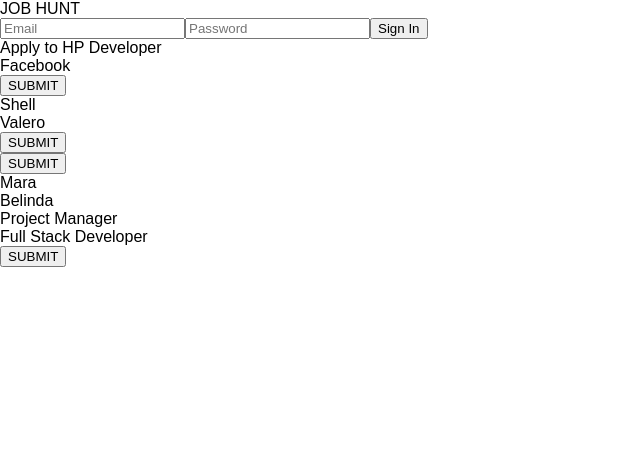
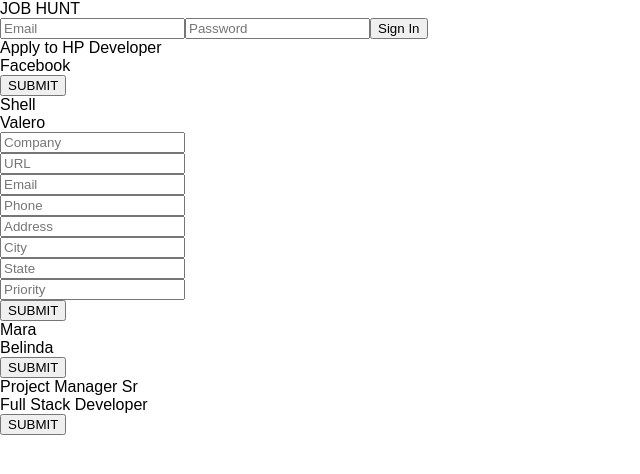
Before and after one commit to adavila0329/job-hunt, a React (Create React App) app in the folder client/: page / in a window 1280 px wide. Shown: the top 474 px of the page, without its empty margins (0-640 px from the left). Built offline with nearby package versions, Linux system fonts and the light colour scheme; no server answers.

Commit message:
fixed display added form

```diff
--- a/client/src/App.js
+++ b/client/src/App.js
@@ -23,8 +23,8 @@
         <EditActivities />
         <ViewCompanies />
         <EditCompanies />
+        <ViewContacts />
         <EditContacts />
-        <ViewContacts />
         <ViewJobOpenings />
         <EditJobOpenings />
 
--- a/client/src/pages/EditActivities.js
+++ b/client/src/pages/EditActivities.js
@@ -5,8 +5,8 @@
 // import App from '../App';
 class EditActivities extends Component {
  state = {
-    action_item: "Apply to HP Developer",
-    jobLocation: "Austin"
+    action_item: "",
+    jobLocation: ""
  };
 
  submitActivities = () => {
@@ -17,7 +17,8 @@
  };
    axios.post("/api/activities", activity).then((res) => {
      console.log("hard-coded activity post done");
-     this.setState({ activities: res.data });
+    //  leave (this.setState) commented out
+    //  this.setState({ activities: res.data });
    });
  }
 
--- a/client/src/pages/EditCompanies.js
+++ b/client/src/pages/EditCompanies.js
@@ -4,27 +4,90 @@
 // import App from '../App';
 class EditCompanies extends Component {
  state = {
-     co_name: "Button Testing, Inc.",
-     priority: 1
+     co_name: "",
+     co_url: "",
+     co_email: "",
+     co_phone: "",
+     co_address: "",
+     co_city: "",
+     co_state: "",
+     priority: ""
  };
 
- submitCompanies = () => {
-   console.log("this company should go!");
-   const company = {
-       co_name: this.state.co_name,
-       priority: this.state.priority
- };
-   axios.post("/api/companies", company).then((res) => {
-     console.log("hard-coded company post done");
-     this.setState({ companies: res.data });
-   });
+ handleInputchange = event => {
+   const {name, value} = event.target;
+   console.log(name);
+   this.setState({ [name]: value });
  }
+
+submitCompanies = event => {
+  event.preventDefault();
+  // const { getAccessToken } = this.props.auth;
+  // const headers = { 'authorization': `Bearer ${getAccessToken()}`}
+  const { co_name, co_url, co_email, co_phone, co_address, co_city, co_state, priority } = this.state;
+  axios.post("/api/newCompany", {co_name, co_url, co_email, co_phone, co_address, co_city, co_state, priority}).then(res => {
+    console.log(res);
+    this.setState({ co_name: "", co_url: "", co_email: "", co_phone: "", co_address: "", co_city: "", co_state: "", priority: ""});
+
+    // axios.post("/api/newCompany", {co_name, co_url, co_email, co_phone, co_address, co_city, co_state, priority}, {crossDomain: true, withCredentials: true, headers}).then(res => {
+    //   console.log(res);
+    //   this.setState({ co_name: "", co_url: "", co_email: "", co_phone: "", co_address: "", co_city: "", co_state: "", priority: ""});
+    //   this.props.history.push("/");
+  })
+}
+
+//  submitCompanies = () => {
+//    console.log("this company should go!");
+//    const company = {
+//        co_name: this.state.co_name,
+//        priority: this.state.priority
+//  };
+//    axios.post("/api/companies", company).then((res) => {
+//      console.log("hard-coded company post done");
+//      //  leave (this.setState) commented out
+//     //  this.setState({ companies: res.data });
+//    });
+//  }
 
 
 // We are trying to display
  render(){
    return (
     <div>
+    <form className="company-form">
+    <div className="form-title">
+    <input name="co_name" onChange={this.handleInputchange}
+    placeholder="Company" value={this.co_name} />
+    </div>
+    <div className="form-co_url">
+    <input name="co_url" onChange={this.handleInputchange}
+    placeholder="URL" value={this.co_url} />
+    </div>
+    <div className="form-co_email">
+    <input name="co_email" onChange={this.handleInputchange}
+    placeholder="Email" value={this.co_email} />
+    </div>
+    <div className="form-co_phone">
+    <input name="co_phone" onChange={this.handleInputchange}
+    placeholder="Phone" value={this.co_phone} />
+    </div>
+    <div className="form-co_address">
+    <input name="co_address" onChange={this.handleInputchange}
+    placeholder="Address" value={this.co_address} />
+    </div>
+    <div className="form-co_city">
+    <input name="co_city" onChange={this.handleInputchange}
+    placeholder="City" value={this.co_city} />
+    </div>
+    <div className="form-co_state">
+    <input name="co_state" onChange={this.handleInputchange}
+    placeholder="State" value={this.co_state} />
+    </div>
+    <div className="form-priority">
+    <input name="priority" onChange={this.handleInputchange}
+    placeholder="Priority" value={this.priority} />
+    </div>
+    </form>
       <button onClick={this.submitCompanies}>
       SUBMIT
       </button>
--- a/client/src/pages/EditContacts.js
+++ b/client/src/pages/EditContacts.js
@@ -4,9 +4,9 @@
 // import App from '../App';
 class EditContacts extends Component {
  state = {
-     first_name: "Don",
-     last_name: "Holloway",
-     email: "dholl@gmail.com"
+     first_name: "",
+     last_name: "",
+     email: ""
  };
 
  submitContacts = () => {
@@ -18,7 +18,8 @@
  };
    axios.post("/api/contacts", contact).then((res) => {
      console.log("contact post done");
-     this.setState({ contacts: res.data });
+     //  leave (this.setState) commented out
+    //  this.setState({ contacts: res.data });
    });
  }
 
--- a/client/src/pages/EditJobOpenings.js
+++ b/client/src/pages/EditJobOpenings.js
@@ -7,9 +7,9 @@
 // import App from '../App';
 class EditJobOpenings extends Component {
  state = {
-     jobTitle: "Project Manager",
-     co_name: "Charles Schwab",
-     jobLocation: "Stonelake"
+     jobTitle: "",
+     co_name: "",
+     jobLocation: ""
  };
 
  submitJobOpenings = () => {
@@ -21,7 +21,8 @@
  };
    axios.post("/api/jobOpenings", opening).then((res) => {
      console.log("Job Opening post done");
-     this.setState({ companies: res.data });
+     //  leave (this.setState) commented out
+    //  this.setState({ jobOpenings: res.data });
    });
  }
 
--- a/client/src/pages/ViewJobOpenings.js
+++ b/client/src/pages/ViewJobOpenings.js
@@ -11,24 +11,14 @@
 // import App from '../App';
 class ViewJobOpenings extends Component {
  state = {
-   JobOpening: [{
-     //id: 1,
-     jobTitle: "Project Manager",
+   jobOpenings: [{
+     jobTitle: "Project Manager Sr",
      co_name: "Emerson",
-     jobPost_url: "https://www.emerson.careers/123",
-     jobLocation: "Round Rock, TX",
-     jobPriorit: "2",
-     resume_file_submitted: "",
-     jobPostingSource: "Linked In"
+     jobLocation: "Round Rock, TX"
    }, {
-     //_id: 2,
      jobTitle: "Full Stack Developer",
      co_name: "HomeAway",
-     jobPost_url: "Http://www.homeaway.com/jobs/456",
-     jobLocation: "Austin, TX",
-     jobPriorit: "1",
-     resume_file_submitted: "",
-     jobPostingSource: "Indeed"
+     jobLocation: "Austin, TX"
    }]
  };
 
@@ -36,7 +26,7 @@
    console.log("this job opening should go!");
    axios.get("/api/jobOpenings").then((res) => {
     //  console.log(res);
-     this.setState({ JobOpenings: res.data });
+     this.setState({ jobOpenings: res.data });
    });
  }
 
@@ -48,7 +38,7 @@
    return (
     <div>
       {/* /* Map each of our job openings */}
-      {this.state.JobOpening.map( jobOpening => (
+      {this.state.jobOpenings.map( jobOpening => (
         <div>{jobOpening.jobTitle}</div>
       ))}
     </div>
```
Also changed, not shown: client/src/pages/ViewActivities.js (line endings or trailing spaces), 1 other file (tests, documents, lock files or other folders).
